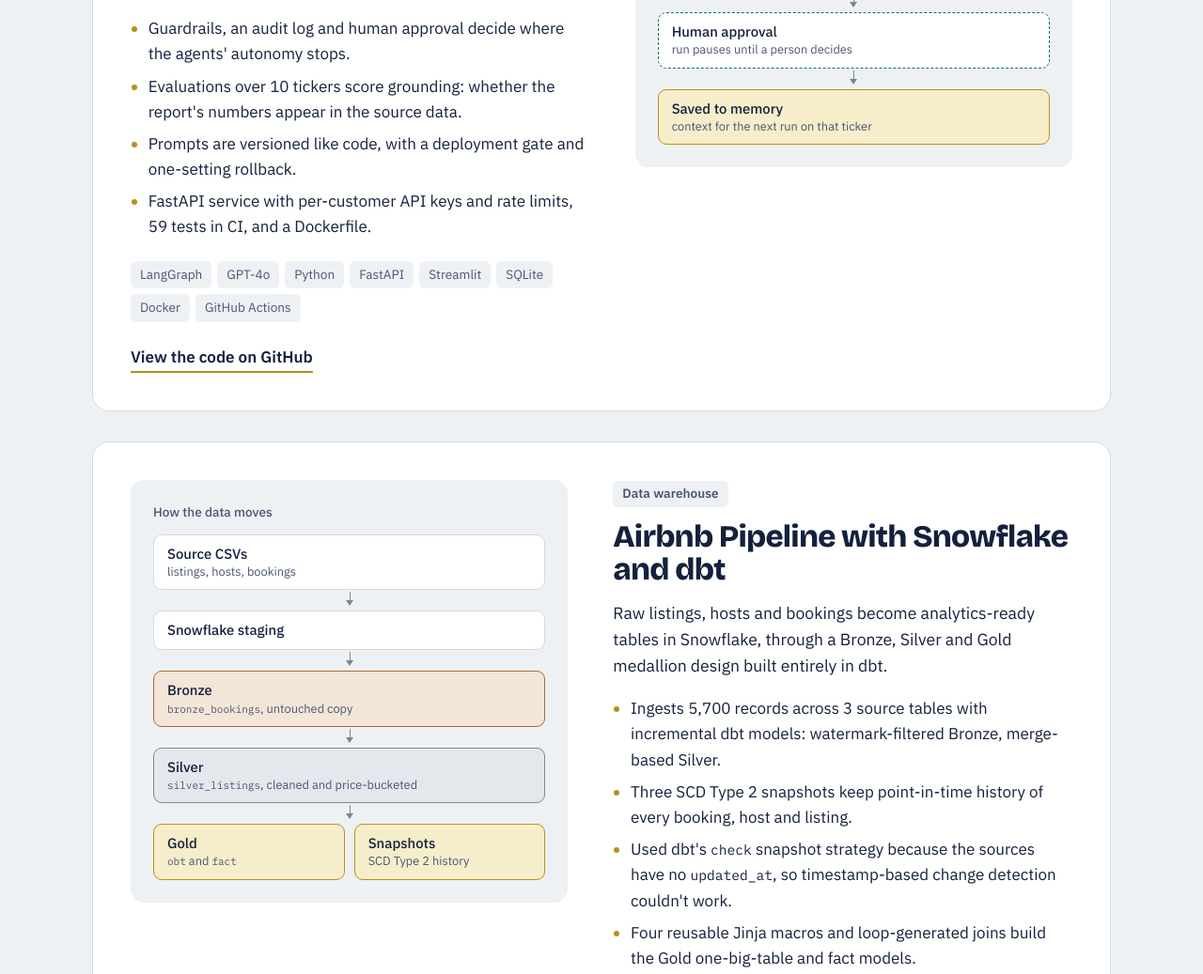
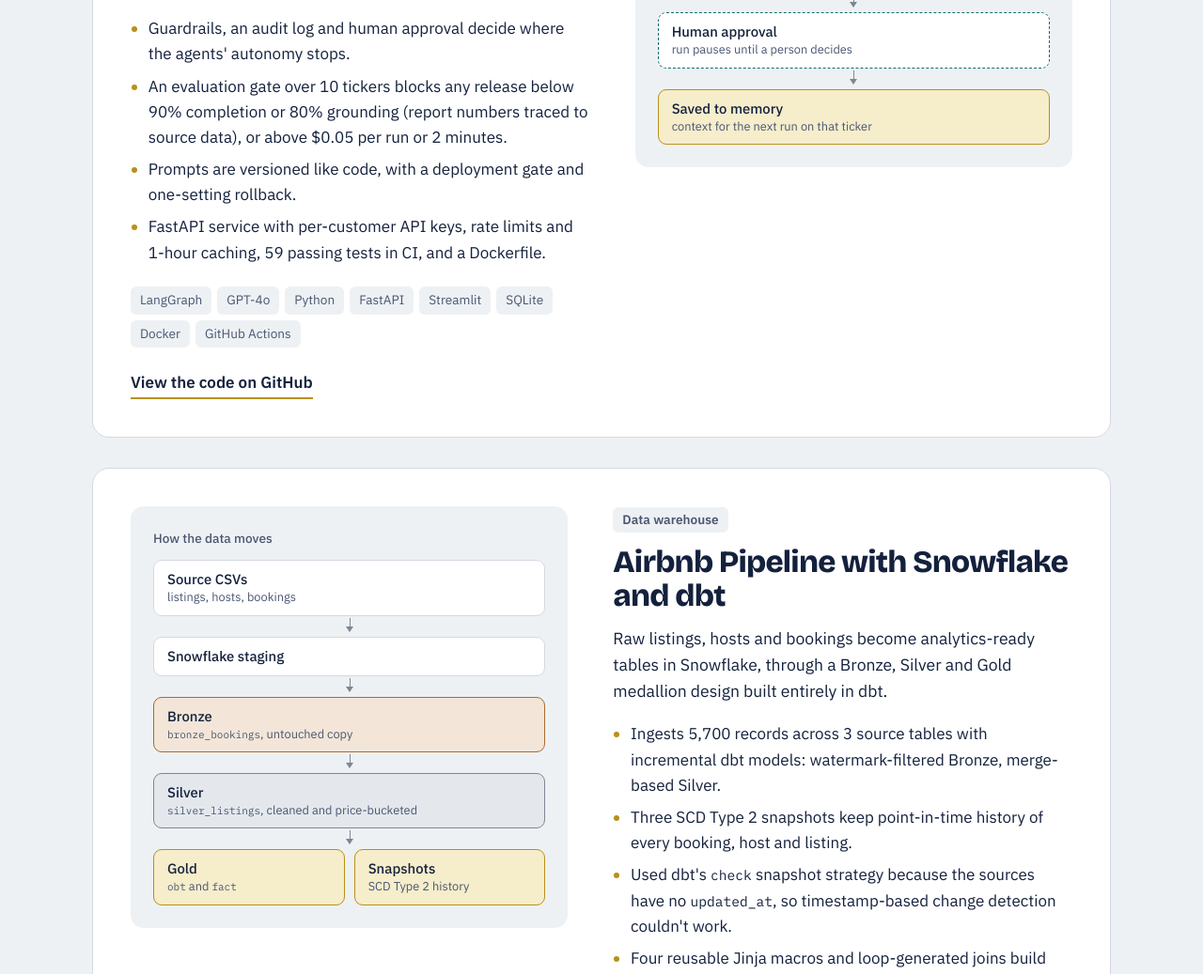
Before and after one commit to Rohitcvs/Rohitcvs.github.io, a plain HTML site: page index.html in a window 1280 px wide. Shown: the part 2582-3619 px from the top of the page at 94% size. Drawn offline with Linux system fonts and the light colour scheme.

Commit message:
Add metrics to Investment-Agent and APOD descriptions
Use the evaluation gate thresholds, cache TTL, retry policy and test
count from the repos; publish the matching resume.

Co-Authored-By: Claude Opus 5.5 <noreply@anthropic.com>
Claude-Session: https://claude.ai/code/session_018CNC6HNiTZDjjdihcLWzsf

```diff
--- a/index.html
+++ b/index.html
@@ -336,9 +336,9 @@ footer small{display:block;margin-top:64px;color:#8792A8;font-size:.85rem;border
         <p class="lesson"><strong>What I learned</strong>My first version produced convincing reports, until I traced the data and found the writer was getting the agents' requests for data, not the data itself. Every layer after that exists to catch failures that look right.</p>
         <ul>
           <li>Guardrails, an audit log and human approval decide where the agents' autonomy stops.</li>
-          <li>Evaluations over 10 tickers score grounding: whether the report's numbers appear in the source data.</li>
+          <li>An evaluation gate over 10 tickers blocks any release below 90% completion or 80% grounding (report numbers traced to source data), or above $0.05 per run or 2 minutes.</li>
           <li>Prompts are versioned like code, with a deployment gate and one-setting rollback.</li>
-          <li>FastAPI service with per-customer API keys and rate limits, 59 tests in CI, and a Dockerfile.</li>
+          <li>FastAPI service with per-customer API keys, rate limits and 1-hour caching, 59 passing tests in CI, and a Dockerfile.</li>
         </ul>
         <ul class="stack" aria-label="Tools used">
           <li>LangGraph</li><li>GPT-4o</li><li>Python</li><li>FastAPI</li><li>Streamlit</li><li>SQLite</li><li>Docker</li><li>GitHub Actions</li>
@@ -467,7 +467,7 @@ footer small{display:block;margin-top:64px;color:#8792A8;font-size:.85rem;border
     <div class="more">
       <article>
         <h4>Airflow ETL Pipeline</h4>
-        <p>Daily Airflow DAG that loads NASA's Astronomy Picture of the Day into PostgreSQL. Loads are idempotent, so re-running a day updates its row instead of duplicating it.</p>
+        <p>Daily Airflow DAG that loads NASA's Astronomy Picture of the Day into PostgreSQL. Idempotent upserts and 2 retries per task (5 minutes apart) make every rerun safe.</p>
         <a href="https://github.com/Rohitcvs/apod-airflow-etl-pipeline">View on GitHub</a>
       </article>
       <article>
```
Also changed, not shown: 1 other file.
